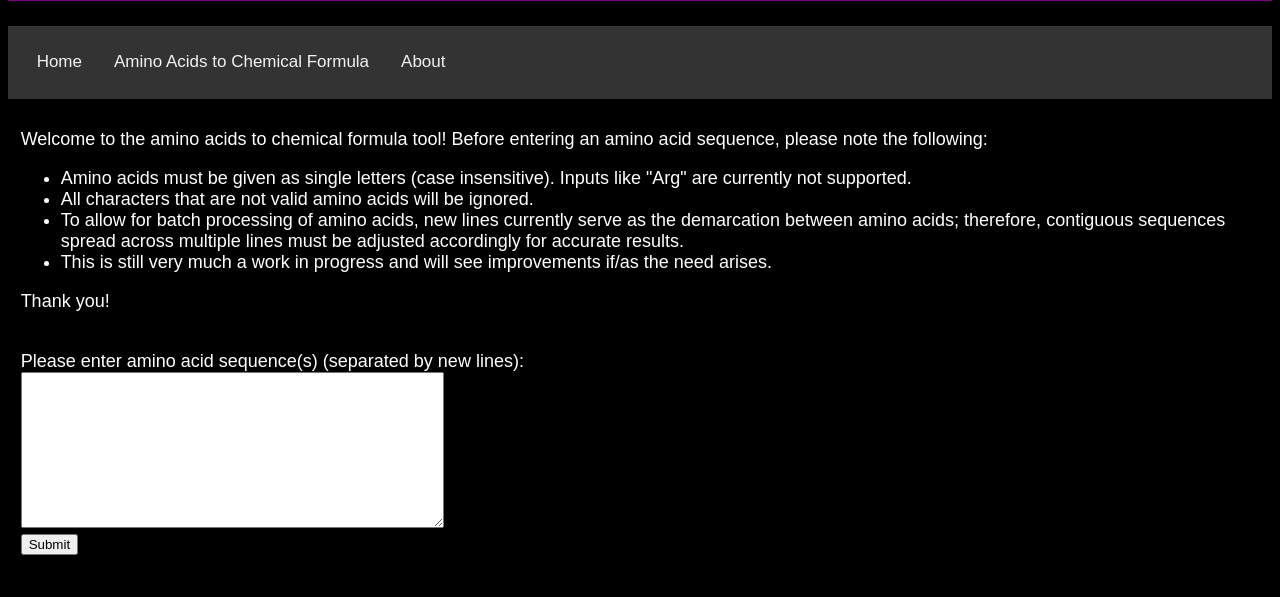
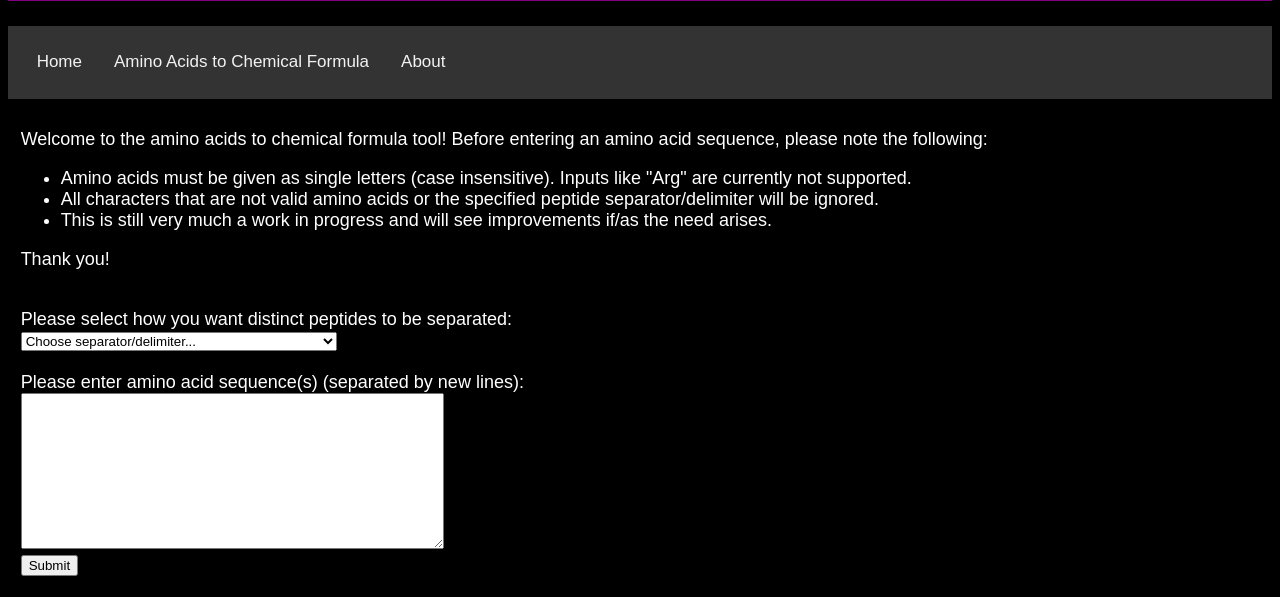
Before and after one commit to christineiym/simple-proteomics-tools, a Flask app: page /amino_acids_to_chemical_formula in a window 1280 px wide. Shown: the part 211-808 px from the top of the page. Before the commit the page ends 766 px from the top, so only its background shows below. Run offline with Flask 2, Linux system fonts and the light colour scheme.

Commit message:
add alternate delimiter support; fix table style

```diff
--- a/main.py
+++ b/main.py
@@ -38,15 +38,18 @@ def amino_acids_to_chemical_formula():
     """Input form for converting amino acids to chemical formula."""
     if request.method == 'POST':
         all_form_data: dict[str, str] = dict(request.form)
-        sequence_query: str = validate_input(all_form_data['sequence_query'])
-        return redirect(url_for('results_amino_acids_to_chemical_formula', sequence_query=sequence_query))
+        delimiter: str = str(all_form_data['delimiter'])
+
+        sequence_query: str = validate_input(delimiter, all_form_data['sequence_query'])
+
+        return redirect(url_for('results_amino_acids_to_chemical_formula', delimiter=delimiter, sequence_query=sequence_query))
     else:
         return render_template('amino_acids_to_chemical_formula.html')
 
-@app.route('/amino_acids_to_chemical_formula/<sequence_query>')
-def results_amino_acids_to_chemical_formula(sequence_query):
+@app.route('/amino_acids_to_chemical_formula/<delimiter>/<sequence_query>')
+def results_amino_acids_to_chemical_formula(delimiter, sequence_query):
     """Utilize the form data to consult the dictionary and return an appropriate result."""
-    list_sequences: list[str] = utils_amino_acids_to_chemical_formula.read_in_sequences(sequence_query)
+    list_sequences: list[str] = utils_amino_acids_to_chemical_formula.read_in_sequences(delimiter, sequence_query)
     result: dict[str, str] = utils_amino_acids_to_chemical_formula.sequences_to_formulas_dict(list_sequences)
 
     # past_csvs = list(os.listdir(os.path.join(os.getcwd(), constants.RESULT_CSV_FOLDER_PATH)))
@@ -80,10 +83,16 @@ def filename_to_time(filename: str) -> str:
     trim_end: str = re.sub(constants.RESULT_CSV_PATH_EXTENSION, "", trim_prefix)
     return trim_end
 
-def validate_input(input_str) -> str:
+def validate_input(delimiter: str, input_str: str) -> str:
     validated_input: str = ""
+
+    if delimiter == "na":
+        delimiter = ""
+    elif delimiter == "n":
+        delimiter = constants.NEW_LINE
+
     for character in input_str:
-        if character == constants.NEW_LINE:
+        if character == delimiter:
             validated_input += character
         elif (character.upper() in constants.VALID_AMINO_ACIDS):
             validated_input += character.upper()
--- a/static/style.css
+++ b/static/style.css
@@ -110,9 +110,15 @@ button {
     column-span: all
 }
 
-/* Style of table. From https://stackoverflow.com/questions/17012421/auto-number-table-rows */
+/* Style of table. From https://stackoverflow.com/questions/17012421/auto-number-table-rows
+and https://www.w3docs.com/snippets/css/how-to-wrap-the-content-of-a-table-cell.html */
 table {
     counter-reset: rowNumber;
+    border-collapse: collapse;
+    table-layout: fixed;
+    width: 95vw;
+    color: white;
+    padding: 5%
 }
 
 table tr:not(:first-child) {
@@ -123,6 +129,12 @@ table tr td:first-child::before {
     content: counter(rowNumber)") ";
     min-width: 1em;
     margin-right: 0.5em;
+}
+
+table td {
+    word-wrap: break-word;
+    white-space: normal;
+    padding: 5px
 }
 
 /** Topnav code is from https://www.w3schools.com/howto/howto_js_topnav_responsive.asp **/
--- a/templates/amino_acids_to_chemical_formula.html
+++ b/templates/amino_acids_to_chemical_formula.html
@@ -6,14 +6,25 @@
     Welcome to the amino acids to chemical formula tool! Before entering an amino acid sequence, please note the following:
     <ul>
       <li>Amino acids must be given as single letters (case insensitive). Inputs like "Arg" are currently not supported.</li>
-      <li>All characters that are not valid amino acids will be ignored.</li>
-      <li>To allow for batch processing of amino acids, new lines currently serve as the demarcation between amino acids; therefore, contiguous sequences spread across multiple lines must be adjusted accordingly for accurate results.</li>
+      <li>All characters that are not valid amino acids or the specified peptide separator/delimiter will be ignored.</li>
       <li>This is still very much a work in progress and will see improvements if/as the need arises.</li>
     </ul>
     Thank you!
   </p>
   <br>
   <form name="form_amino_acids_to_chemical_formula" id="form_amino_acids_to_chemical_formula" method="post">
+    <label for="delimiter">Please select how you want distinct peptides to be separated:</label>
+    <br>
+    <select required name="delimiter" id="delimiter">
+      <option value="" disabled selected>Choose separator/delimiter...</option>
+      <option value="na">Not applicable; treat the sequence as one peptide</option>
+      <option value="n">New line/Enter/Return</option>
+      <option value=",">Comma</option>
+      <option value=" ">Space</option>
+      <option value=";">Semicolon</option>
+    </select>
+    <br>
+    <br>
     <label for="sequence_query">Please enter amino acid sequence(s) (separated by new lines):</label>
     <br>
     <textarea id="sequence_query" name="sequence_query" rows="10" cols="50"></textarea>
--- a/utils_amino_acids_to_chemical_formula.py
+++ b/utils_amino_acids_to_chemical_formula.py
@@ -11,9 +11,16 @@ import time
 import operator
 
 
-def read_in_sequences(input_str: str) -> list[str]:
-    """Read in amino acid sequences (separated by the newline character) and output a list of valid sequences."""
-    split_sequences: list[str] = input_str.split("\n")
+def read_in_sequences(delimiter: str, input_str: str) -> list[str]:
+    """Read in amino acid sequences (separated by the given delimiter) and output a list of valid sequences."""
+    split_sequences: list[str]
+    if delimiter == "na":
+        split_sequences = [input_str]
+    else:
+        if delimiter == "n":
+            delimiter = "\n"
+        split_sequences: list[str] = input_str.split(delimiter)
+
     result: list[str] = [sequence for sequence in split_sequences if ((sequence is not None) and (sequence != ""))]
 
     return result
```
Also changed, not shown: templates/results_amino_acids_to_chemical_formula.html (+5 -5 lines).
